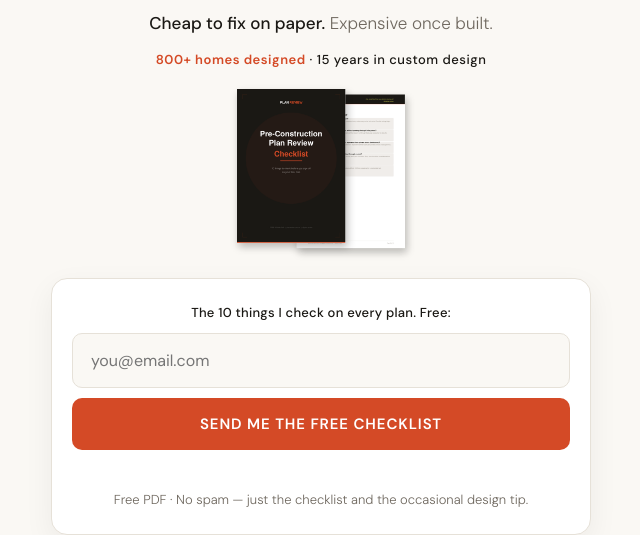
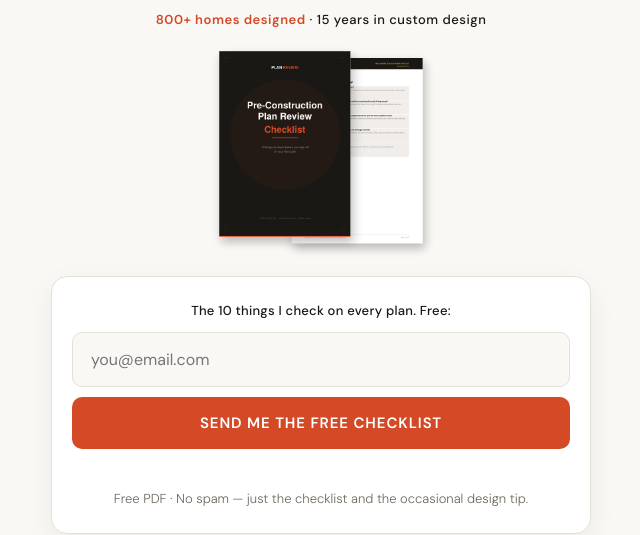
Before and after one commit to josephopacak/planreview, a plain HTML site: page checklist/index.html in a window 1280 px wide. Shown: the part 265-800 px from the top of the page, without its empty margins (319-959 px from the left). Drawn offline with nearby package versions, Linux system fonts and the light colour scheme.

Commit message:
Make checklist page more visual and fix character encoding

```diff
--- a/checklist/index.html
+++ b/checklist/index.html
@@ -124,7 +124,7 @@ src="https://www.facebook.com/tr?id=1820922209193197&ev=PageView&noscript=1"
     border-radius:10px; text-decoration:none}
 
   /* Checklist preview */
-  .preview{display:block; width:100%; max-width:190px; height:auto; margin:0 auto -10px}
+  .preview{display:block; width:100%; max-width:230px; height:auto; margin:0 auto -10px}
 
   /* Inside grid */
   .grid{display:grid; grid-template-columns:1fr 1fr; gap:8px; margin-top:14px}
@@ -167,7 +167,6 @@ src="https://www.facebook.com/tr?id=1820922209193197&ev=PageView&noscript=1"
   <div class="hero">
     <span class="eyebrow">Free checklist</span>
     <h1>Your plans probably have mistakes <em>nobody has pointed out.</em></h1>
-    <p class="sub"><b>Cheap to fix on paper.</b> Expensive once built.</p>
     <span class="proof"><b>800+ homes designed</b> · 15 years in custom design</span>
   </div>
 
```
